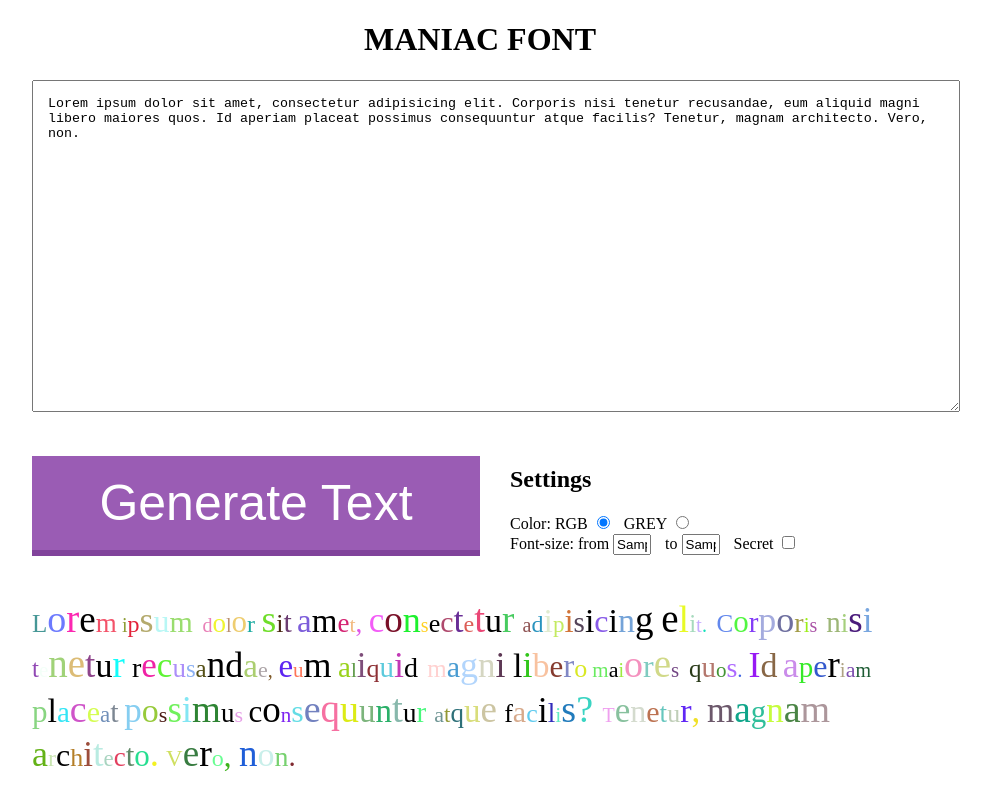
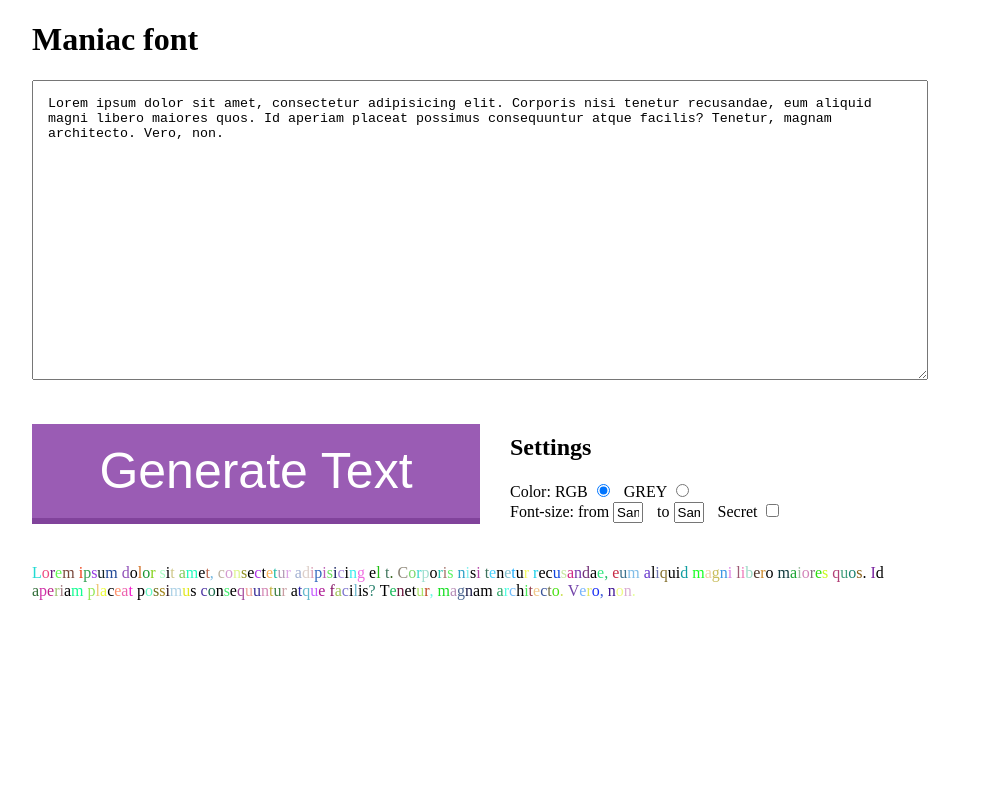
Before and after one commit to dummefil/Maniac-font, a plain HTML site: page index.html in a window 1280 px wide. Both pictures are taken after typing "Sample", "Sample" into the empty fields and a click on the button "Generate Text". Shown: the whole page, without its empty margins (160-1151 px from the left). Drawn offline with Linux system fonts and the light colour scheme; a web font is replaced by a local one.

Commit message:
roar feature, license update, some styles

```diff
--- a/index.html
+++ b/index.html
@@ -1,10 +1,9 @@
 <!DOCTYPE html>
 <html lang="en">
 <head>
-	<meta charset="UTF-8">
-	<title>Colors</title>
-	<link rel="stylesheet" href="style.css" type="text/css">
-	<script src="javascript.js" defer></script>
+    <meta charset="UTF-8">
+    <title>Maniac font</title>
+    <link rel="stylesheet" href="style.css" type="text/css">
 </head>
 <body>
 <h1>Maniac font</h1>
@@ -30,4 +29,5 @@
 </div>
 <div id="content"></div>
 </body>
+<script src="javascript.js"></script>
 </html>
--- a/javascript.js
+++ b/javascript.js
@@ -1,128 +1,108 @@
-var text = getElById("text");
-var generate = getElById("generate");
-var div = getElById("content");
-var input = getElsByTag("input");
-var fontSizeMin;
-var fontSizeMax;
-var radioColor;
-var colors = {'red': '', 'green': '', 'blue': ''};
+const text = $('#text');
+const generate = $('#generate');
+const content = $('#content');
+const colors = {'red': '', 'green': '', 'blue': ''};
+const roar = $('#roar');
+
+let cache = [];
+
+function $(tag){
+  if (document.querySelectorAll(tag).length === 1) {
+    return document.querySelector(tag);
+  } else {
+    return document.querySelectorAll(tag);
+  }
+}
 
 
-init();
+generate.onclick = function(){
+  clear();
 
-
-function attachBody(tag){
-  return document.body.appendChild(tag);
-}
-function createEl(tag){
-  return document.createElement(tag);
-}
-function createText(text){
-  return document.createTextNode(text);
-}
-function getElsByTag(tag){
-  return document.getElementsByTagName(tag); //return array
-}
-function getElById(id){
-  return document.getElementById(id);
-}
-
-generate.onclick = function(){
-  remove("P");
-
-  fontSizeMin = parseInt(getElById("fontSizeMin").value);
-  fontSizeMax = parseInt(getElById("fontSizeMax").value);
-
-  radioColor = input[0].checked ? input[0].value : input[1].value;
-
+  const radioInput = $("[name=color]");
+  const fontSizeMinNode = $("#fontSizeMin");
+  const fontSizeMaxNode = $("#fontSizeMax");
+  const fontSizeMin = parseInt(fontSizeMinNode.value || fontSizeMinNode.placeholder);
+  const fontSizeMax = parseInt(fontSizeMaxNode.value || fontSizeMaxNode.placeholder);
+  const radioColor = radioInput[0].checked ? radioInput[0].value : radioInput[1].value;
 
   init(fontSizeMin, fontSizeMax, radioColor);
 };
 
 
-function init(fMin, fMax, color){
+function init(fMin, fMax, color = "RGB"){
 
-  if(!color) color = "RGB";
+  if (roar.checked) {
+    forEachInTextarea((unit) => {
+      const p = Math.random() > 0.5 ? 'р' : 'Р';
+      const textNode = document.createTextNode(p);
+      const pNode = document.createElement('p');
 
-  var txt = text.value;
+      pNode.appendChild(textNode);
+      cache.push(pNode);
+      content.appendChild(pNode);
+    })
+  } else {
+    forEachInTextarea((unit) => {
+      const textNode = document.createTextNode(unit);
+      const pNode = document.createElement('p');
 
-  for (var i = 0; i < txt.length; i++){
-    var t = createText(txt[i]);
-    var p = createEl("P");
-    p.appendChild(t);
-    div.appendChild(p);
+      pNode.appendChild(textNode);
+      cache.push(pNode);
+      content.appendChild(pNode);
+    })
   }
-
-  if(color == "RGB")
-
+  if(color === "RGB") {
     randomColor("RGB");
-
-  else
-
+  } else {
     randomColor("GREY");
-
+  }
   randomSize(fMin, fMax);
 }
 
 
-function randomColor(par){
-
-  var array = getElsByTag("P");
-
-  for (var i = 0; i < array.length; i++){
-
-    if(par == "RGB"){
+function randomColor(pair){
+  forEachInCache((unit) => {
+    if (pair === "RGB"){
       colors.red = random();
       colors.green = random();
       colors.blue = random();
-    }
-    else {
+    } else {
       colors.red = colors.green = colors.blue = random();
     }
+    unit.style.color = `#${colors.red}${colors.green}${colors.blue}`;
+  })
+}
 
-    array[i].style.color = "#" + colors.red + colors.green + colors.blue;
+function randomSize(min = 20, max = 40){
+  forEachInCache((unit) => {
+    let r = Math.floor(Math.random() * (max - min) + min);
+    unit.style.fontSize = `${r}px`;
+  })
+}
+
+function forEachInCache (cb) {
+  for (let i = 0; i < cache.length; i++) {
+    const unit = cache[i];
+    cb(unit, i, cache);
+  }
+}
+
+function forEachInTextarea (cb) {
+  let txt = text.value;
+  for (let i = 0; i < txt.length; i++) {
+    const unit = txt[i];
+    cb(unit, i, txt)
   }
 }
 
 
-
-function randomSize(min, max){
-
-  if(!min) min = 20;
-  if(!max) max = 40;
-
-  var array = getElsByTag("P");
-
-  for (var i = 0; i < array.length; i++){
-    var r = Math.floor(Math.random() * (max - min) + min);
-    array[i].style.fontSize = r + "px";
-  }
+function random(){
+    const r = Math.floor(Math.random() * 256);
+    return r.toString(16);
 }
 
-function random(){
-
-    var r = Math.floor(Math.random() * 256);
-
-    return r.toString(16);
-
+function clear(){
+  const content = document.querySelector('#content');
+  content.textContent = '';
+  cache = [];
 }
-
-//FIX ME PLS
-//OR KILL ME
-function remove(tag){
-
-  var array = getElsByTag(tag);
-
-  if (array){
-    for(var j = 0; j < 10; j++){
-      for(var i = 0; i < array.length; i++){
-      array[i].parentNode.removeChild(array[i]);
-      }
-    }
-  }
-
-  else return false;
-
-  return false;
-
-}
--- a/style.css
+++ b/style.css
@@ -1,7 +1,16 @@
 @import url('https://fonts.googleapis.com/css?family=Barrio');
+
+* {
+    box-sizing: border-box;
+    outline:none
+}
+*:focus {
+    outline:none
+}
 
 #content{
 	font-family: 'Barrio';
+    word-wrap: break-word;
 }
 
 span{
@@ -12,14 +21,16 @@ body{
 	margin: 0 auto;
 	width: 70%;
 }
-h1{
-	text-align: center;
-	text-transform: uppercase;
+
+h1 {
+	text-align: left;
 }
+
 textarea{
  	position: relative;
 	width: 100%;
 }
+
 p{
 	display: inline;
 }
```
Also changed, not shown: 1 other file.
